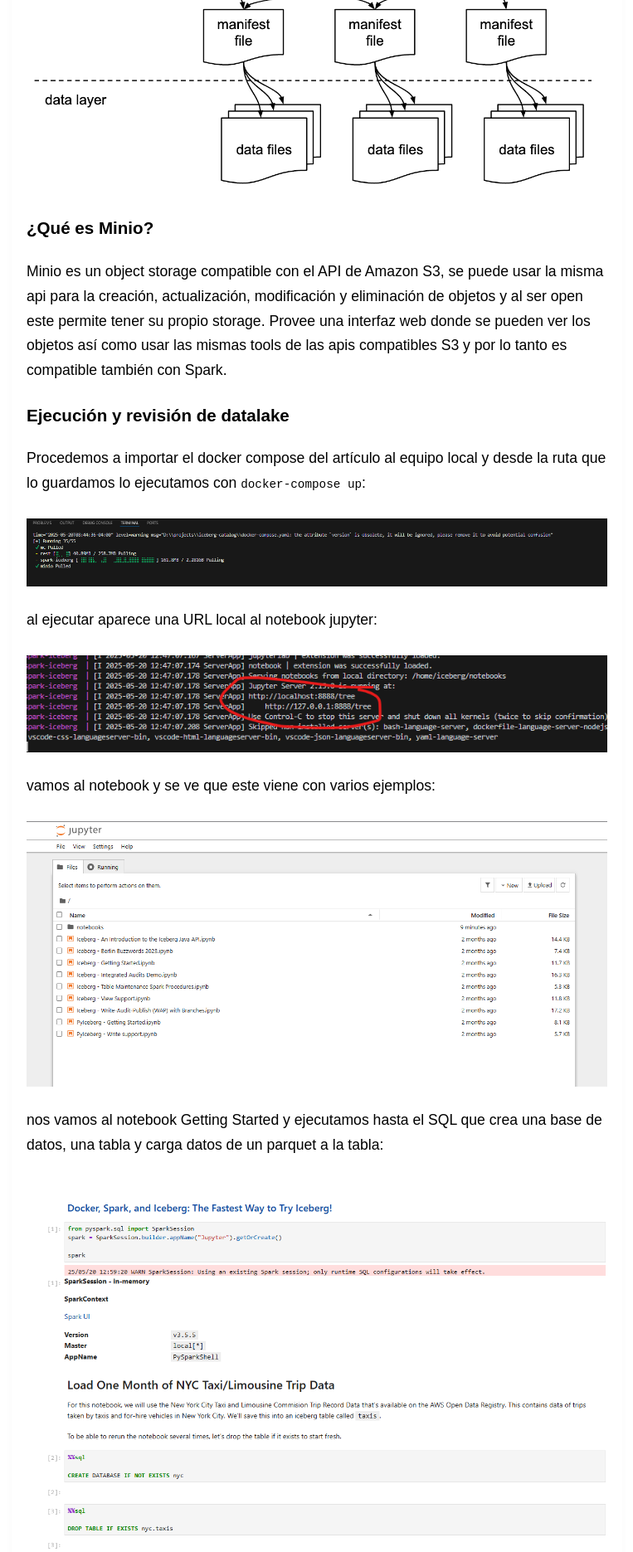
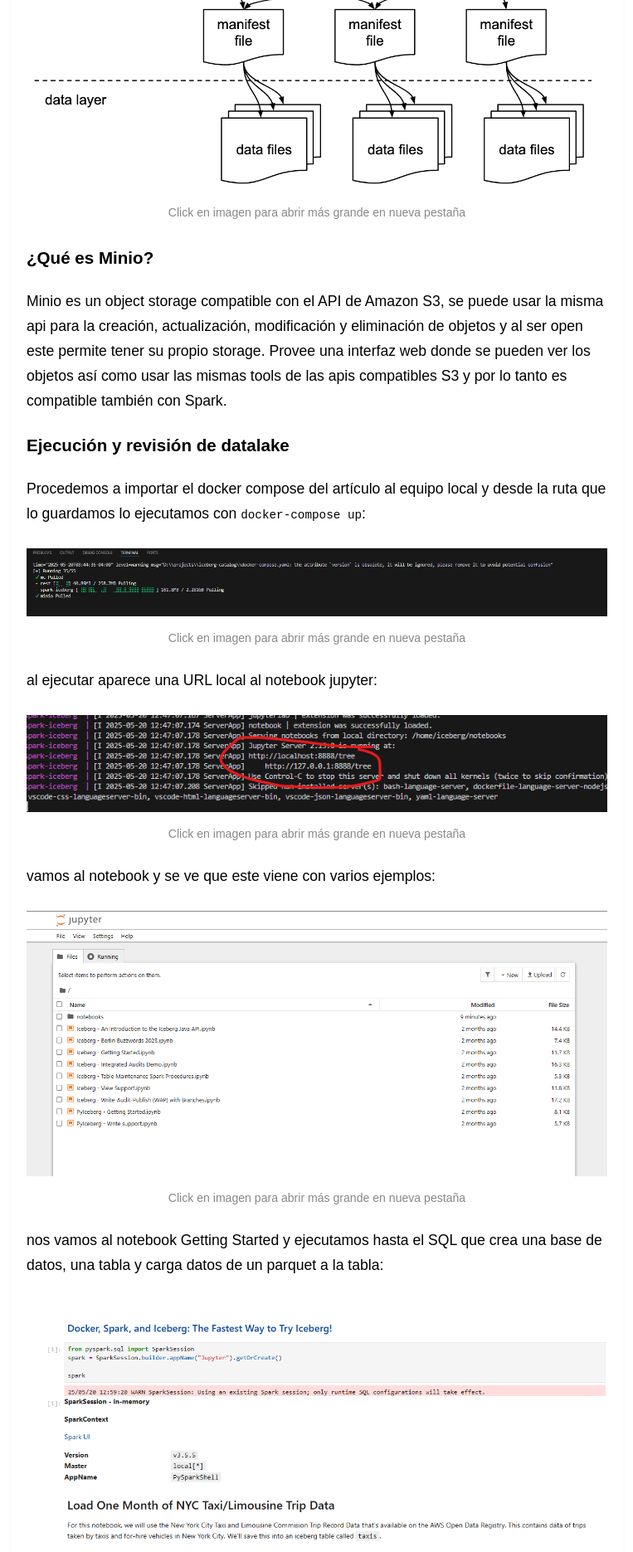
Before and after one commit to tecnocriollo/tecnocriollo.github.io, a Jekyll site: the page built from _posts/2025-05-20-datalake-con-minio-y-iceberg.md, in a window 1280 px wide. Shown: the part 1419-3290 px from the top of the page at 83% size, without its empty margins (258-1021 px from the left). Built offline with Jekyll 4.4.1, drawn with Linux system fonts in a browser that asks for light colours; our own code applies the rules of GitHub Pages for plain Markdown files; some of the changed text lies outside the part shown.

Commit message:
Se agrega capacidad de abrir imagen en otra pestaña

```diff
--- a/_posts/2025-05-20-datalake-con-minio-y-iceberg.md
+++ b/_posts/2025-05-20-datalake-con-minio-y-iceberg.md
@@ -1,4 +1,3 @@
-
 Basandome en [este artículo](https://blog.min.io/a-developers-introduction-to-apache-iceberg-using-minio/) de la documentación oficial de Minio, voy a intentar probar tener un Datalake usando Minio y Iceberg.
 
 Pero primero algunos conceptos.
@@ -17,8 +16,10 @@
 
 en este sentido es un esquema autoorganizado. Pero hay más, Iceberg ofrece versionamiento, evolución de esquema y no es necesario definir índices ya que los crea el mismo. Esto es gracias
 
-![alt text](/assets/images/iceberg-metadata.png)
-
+<a href="/assets/images/iceberg-metadata.png" target="_blank">
+  <img src="/assets/images/iceberg-metadata.png" alt="Iceberg metadata">
+</a>
+<p class="imagen-ayuda">Click en imagen para abrir más grande en nueva pestaña</p>
 
 ### ¿Qué es Minio?
 
@@ -28,37 +29,64 @@
 
 Procedemos a importar el docker compose del artículo al equipo local y desde la ruta que lo guardamos lo ejecutamos con `docker-compose up`:
 
-![Importando docker-compose](/assets/images/2025-05-20_importando_imagenes-con-compose.png)
+<a href="/assets/images/2025-05-20_importando_imagenes-con-compose.png" target="_blank">
+  <img src="/assets/images/2025-05-20_importando_imagenes-con-compose.png" alt="Importando docker-compose">
+</a>
+<p class="imagen-ayuda">Click en imagen para abrir más grande en nueva pestaña</p>
 
 al ejecutar aparece una URL local al notebook jupyter:
-![Accediendo a notebook](/assets/images/2025-05-20_acceso_a_notebook.png)
+<a href="/assets/images/2025-05-20_acceso_a_notebook.png" target="_blank">
+  <img src="/assets/images/2025-05-20_acceso_a_notebook.png" alt="Accediendo a notebook">
+</a>
+<p class="imagen-ayuda">Click en imagen para abrir más grande en nueva pestaña</p>
 
 vamos al notebook y se ve que este viene con varios ejemplos:
-![Vista notebook](/assets/images/2025-05-20_vista_del_notebook.png)
+<a href="/assets/images/2025-05-20_vista_del_notebook.png" target="_blank">
+  <img src="/assets/images/2025-05-20_vista_del_notebook.png" alt="Vista notebook">
+</a>
+<p class="imagen-ayuda">Click en imagen para abrir más grande en nueva pestaña</p>
 
 nos vamos al notebook Getting Started y ejecutamos hasta el SQL que crea una base de datos, una tabla y carga datos de un parquet a la tabla:
 
-![Getting started](/assets/images/2025-05-20_ejemplo_getting_started.png)
+<a href="/assets/images/2025-05-20_ejemplo_getting_started.png" target="_blank">
+  <img src="/assets/images/2025-05-20_ejemplo_getting_started.png" alt="Getting started">
+</a>
+<p class="imagen-ayuda">Click en imagen para abrir más grande en nueva pestaña</p>
 
 luego nos vamos a la interfaz de Minio, esta se entra en http://localhost:9001/, el usuario y password se ve en el archivo docker-compose.
 
-![Inicio minio](/assets/images/2025-05-20_inicio_minio.png)
+<a href="/assets/images/2025-05-20_inicio_minio.png" target="_blank">
+  <img src="/assets/images/2025-05-20_inicio_minio.png" alt="Inicio minio">
+</a>
+<p class="imagen-ayuda">Click en imagen para abrir más grande en nueva pestaña</p>
 
 entramos a la ruta warehouse y podemos ver que se crea la carpeta de la base de datos *nyc* y la tabla *taxis*, finalmente al entrar están las dos carpetas de metadata y data.
 
-![Vista archivos de la tabla](/assets/images/2025-05-20_vista_archivos_de_la_tabla.png)
+<a href="/assets/images/2025-05-20_vista_archivos_de_la_tabla.png" target="_blank">
+  <img src="/assets/images/2025-05-20_vista_archivos_de_la_tabla.png" alt="Vista archivos de la tabla">
+</a>
+<p class="imagen-ayuda">Click en imagen para abrir más grande en nueva pestaña</p>
 
 en la carpeta data se puede ver archivos parquet de la tabla, como se insertó una vez solo se ve uno, pero a medida que se agreguen aparecerán más.
 
-![Datos de la tabla](/assets/images/2025-05-20_datos_de_la_tabla.png)
+<a href="/assets/images/2025-05-20_datos_de_la_tabla.png" target="_blank">
+  <img src="/assets/images/2025-05-20_datos_de_la_tabla.png" alt="Datos de la tabla">
+</a>
+<p class="imagen-ayuda">Click en imagen para abrir más grande en nueva pestaña</p>
 
 y en la carpeta metadata está el log de la tabla en que mezcla archivos json y avro
 
-![Metadata de la tabla](/assets/images/2025-05-20_metadata_tabla.png)
+<a href="/assets/images/2025-05-20_metadata_tabla.png" target="_blank">
+  <img src="/assets/images/2025-05-20_metadata_tabla.png" alt="Metadata de la tabla">
+</a>
+<p class="imagen-ayuda">Click en imagen para abrir más grande en nueva pestaña</p>
 
 finalmente revisamos el archivo json con la metadata
 
-![alt text](/assets/images/2025-05-20_091119_json_metadata.png)
+<a href="/assets/images/2025-05-20_091119_json_metadata.png" target="_blank">
+  <img src="/assets/images/2025-05-20_091119_json_metadata.png" alt="alt text">
+</a>
+<p class="imagen-ayuda">Click en imagen para abrir más grande en nueva pestaña</p>
 
 El notebook getting started tiene harta información sobre como ingestar datos, modificar tablas. También en los mismos notebooks hay ejemplo para consultar via DuckDB con PyIceberg y también escribir tablas sin necesidad de tener PySpark.
 
--- a/assets/css/styles.css
+++ b/assets/css/styles.css
@@ -86,4 +86,17 @@
     height: auto;
     display: block;
     margin: 1.5em auto;
+    margin-bottom: 0.1em;
 }
+
+/* Mejorar el texto bajo las imágenes de los posts */
+/* filepath: d:\projects\tecnocriollo-blog\assets\css\styles.css */
+
+.post-content p.imagen-ayuda {
+    text-align: center;
+    font-size: 0.80em;
+    color: #888;
+    margin-top: 0.1em;
+    margin-bottom: 2em;
+    line-height: 1.2;
+}
```
